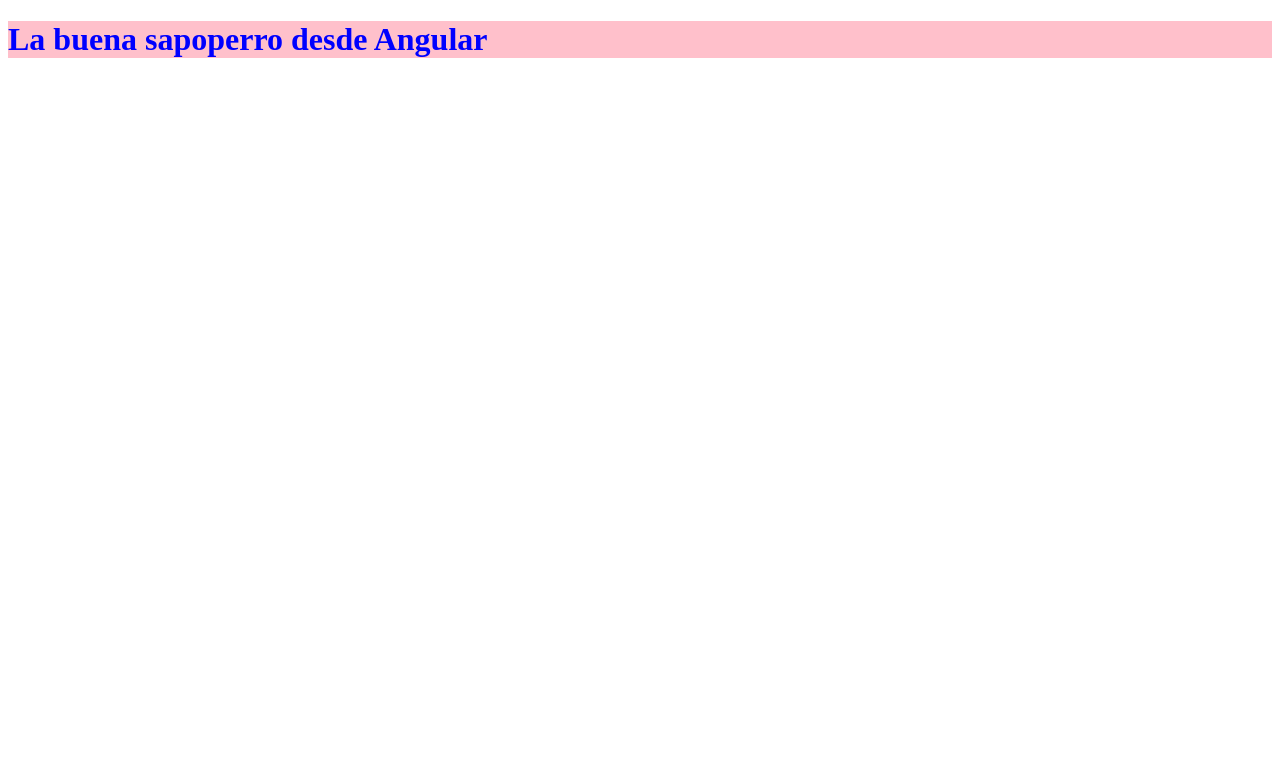
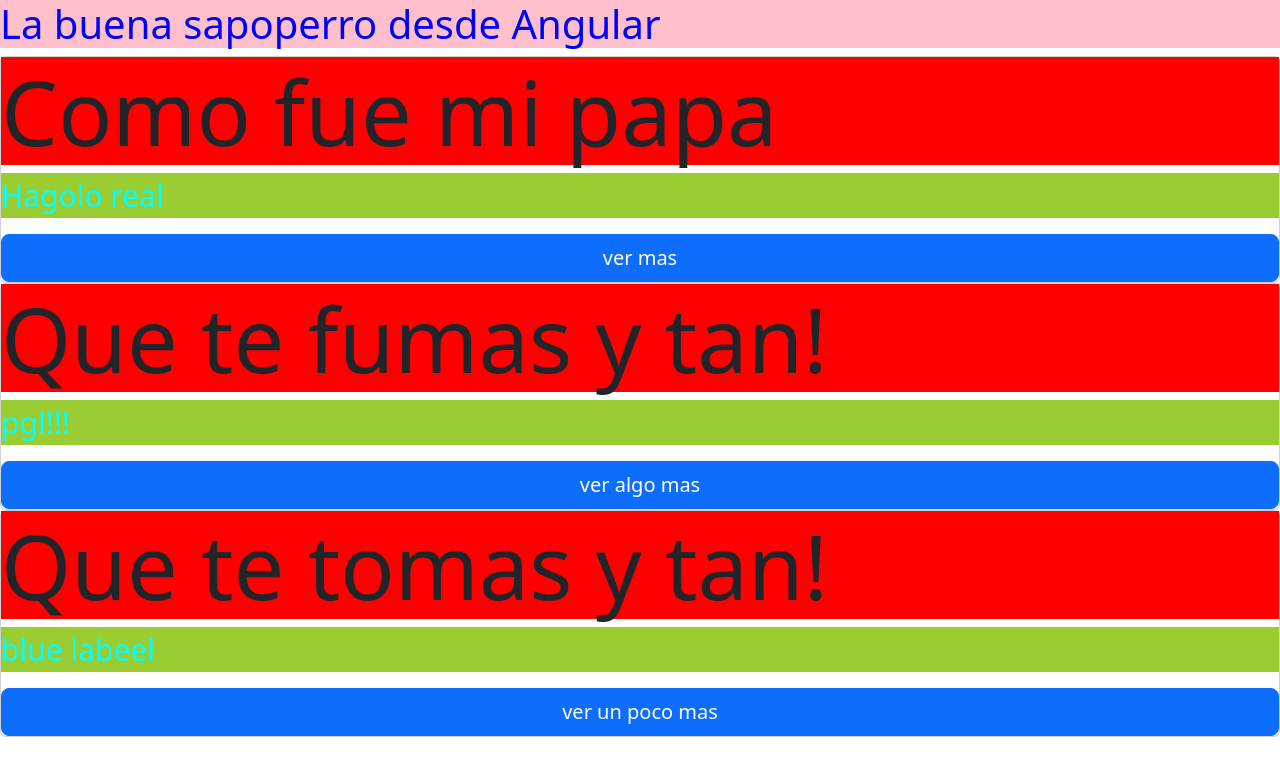
Before and after one commit to Maxel26/Fronted-API-Rest-Ecommerce, an Angular app: page / in a window 1280 px wide. Shown: the top 776 px of the page. Built offline with nearby package versions, Linux system fonts and the light colour scheme.

Commit message:
[+]index.html : CDN Boostrap [+] despedida.component : Directiva ngFor para iterar una lista y desplegar los datos en vista

```diff
--- a/angular.json
+++ b/angular.json
@@ -94,5 +94,8 @@
         }
       }
     }
+  },
+  "cli": {
+    "analytics": "05fcc534-507e-47b3-97a5-296c53f51323"
   }
 }
--- a/src/app/app.component.html
+++ b/src/app/app.component.html
@@ -1 +1,2 @@
 <app-saludo> </app-saludo>
+<app-despedida> </app-despedida>
--- a/src/app/app.module.ts
+++ b/src/app/app.module.ts
@@ -3,10 +3,11 @@
 
 import { AppComponent } from './app.component';
 import { Saludo } from './components/saludo.component';
+import { DespedidaComponent } from './components/despedida/despedida.component';
 
 @NgModule({
   declarations: [
-    AppComponent,Saludo
+    AppComponent,Saludo, DespedidaComponent
   ],
   imports: [
     BrowserModule
--- /dev/null
+++ b/src/app/components/despedida/despedida.component.css
@@ -0,0 +1,10 @@
+h1{
+    background-color: red;
+    font-size: 90px;
+
+}
+p {
+    background-color: yellowgreen;
+    color: aqua;
+    font-size: 30px;
+}
--- /dev/null
+++ b/src/app/components/despedida/despedida.component.html
@@ -0,0 +1,13 @@
+<!-- <h1>Como fue mi papa</h1>
+<p>Que te fumas y tan!</p>
+<button type="button" class="btn btn-outline-warning" >Warning</button> -->
+
+<div
+    class="card"
+    *ngFor = "let item of data "
+>
+    <h1>{{item.title}}</h1>
+    <p>{{item.content}}</p>
+    <button type="button" class="btn btn-primary btn-lg" >{{item.buttom}}</button>
+
+</div>
--- /dev/null
+++ b/src/app/components/despedida/despedida.component.ts
@@ -0,0 +1,26 @@
+import { Component } from '@angular/core';
+
+@Component({
+  selector: 'app-despedida',
+  templateUrl: './despedida.component.html',
+  styleUrls: ['./despedida.component.css']
+})
+export class DespedidaComponent {
+   data = [
+    {
+    title : 'Como fue mi papa',
+    content : 'Hagolo real ',
+    buttom : `ver mas`
+    },
+    {
+      title : 'Que te fumas y tan!',
+      content : 'pgl!!!',
+      buttom : `ver algo mas`
+    },
+    {
+      title : 'Que te tomas y tan!',
+      content : 'blue labeel',
+      buttom : `ver un poco mas`
+      },
+] ;
+}
--- a/src/index.html
+++ b/src/index.html
@@ -6,8 +6,12 @@
   <base href="/">
   <meta name="viewport" content="width=device-width, initial-scale=1">
   <link rel="icon" type="image/x-icon" href="favicon.ico">
+  <link href="https://cdn.jsdelivr.net/npm/bootstrap@5.3.0/dist/css/bootstrap.min.css" rel="stylesheet" integrity="sha384-9ndCyUaIbzAi2FUVXJi0CjmCapSmO7SnpJef0486qhLnuZ2cdeRhO02iuK6FUUVM" crossorigin="anonymous">
 </head>
 <body>
   <app-root></app-root>
+
+
+  <script src="https://cdn.jsdelivr.net/npm/bootstrap@5.3.0/dist/js/bootstrap.bundle.min.js" integrity="sha384-geWF76RCwLtnZ8qwWowPQNguL3RmwHVBC9FhGdlKrxdiJJigb/j/68SIy3Te4Bkz" crossorigin="anonymous"></script>
 </body>
 </html>
```
